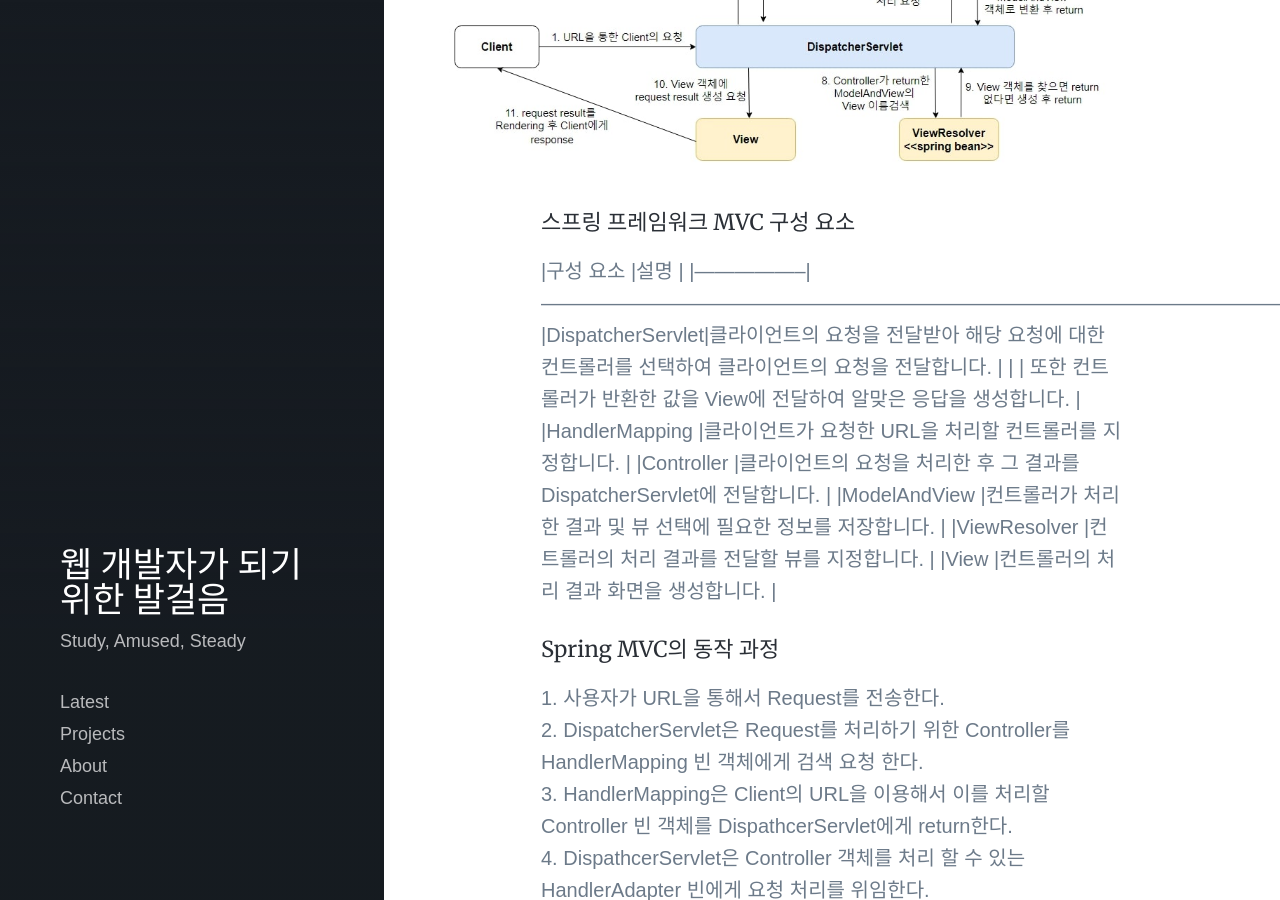
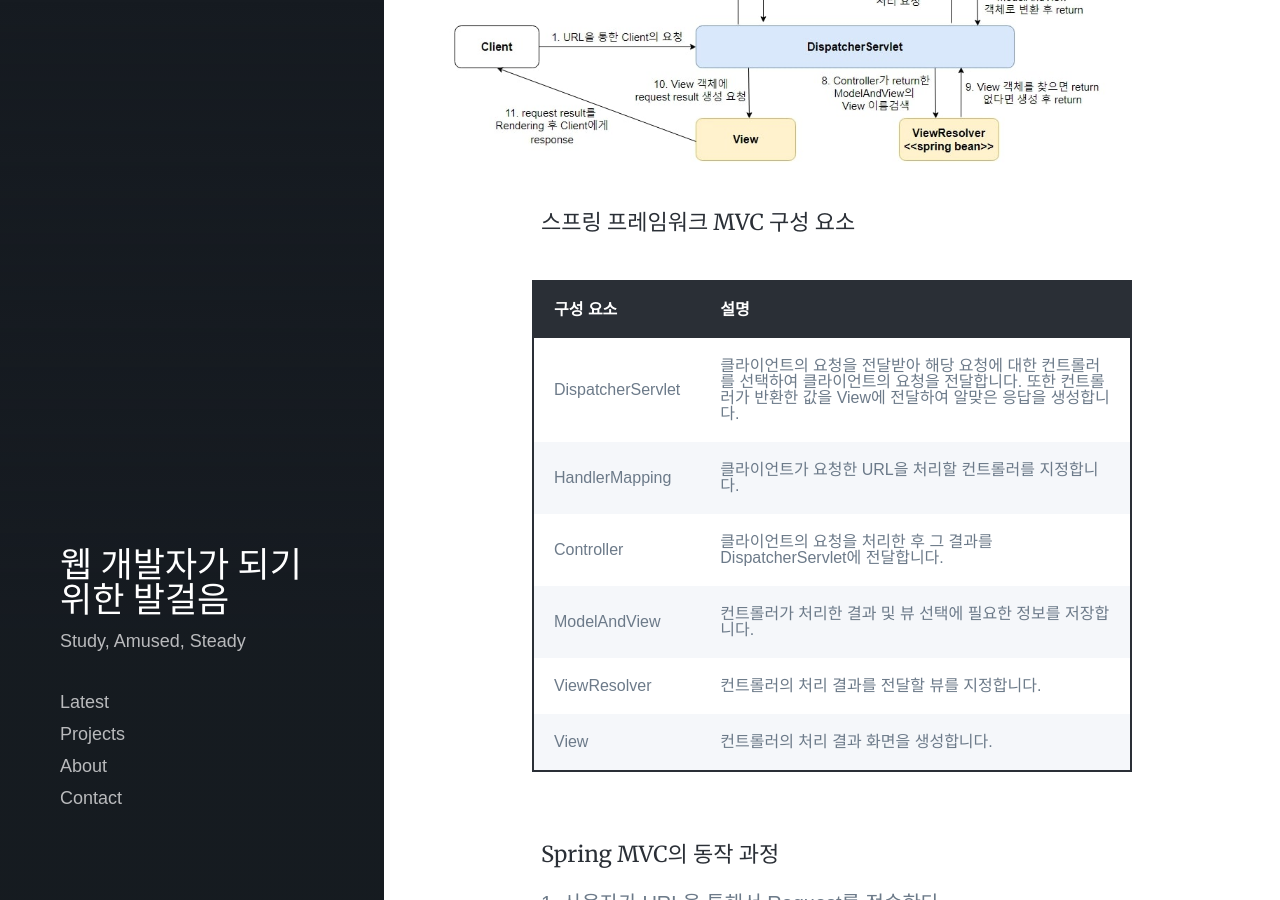
Before and after one commit to lawijdo201/lawijdo201.github.io, a Jekyll site: the page built from _posts/2022-07-24-Sping-MVC.md, in a window 1280 px wide and 900 px high, scrolled down 664 px. Built offline with Jekyll 4.4.1, drawn with Linux system fonts in a browser that asks for light colours; nearby versions of some CDN libraries; some web fonts are replaced.

```diff
--- a/_posts/2022-07-24-Sping-MVC.md
+++ b/_posts/2022-07-24-Sping-MVC.md
@@ -14,10 +14,10 @@ excerpt: MVC기능에 대해
 ![](/images/Spring_Framework/Spring-MVC-str.jpg)
 
 #### 스프링 프레임워크 MVC 구성 요소
+
 |구성 요소         |설명                                                                                                                                               |
 |-----------------|---------------------------------------------------------------------------------------------------------------------------------------------------|
-|DispatcherServlet|클라이언트의 요청을 전달받아 해당 요청에 대한 컨트롤러를 선택하여 클라이언트의 요청을 전달합니다.                                                         |
-|                 | 또한 컨트롤러가 반환한 값을 View에 전달하여 알맞은 응답을 생성합니다.                                                                                  |
+|DispatcherServlet|클라이언트의 요청을 전달받아 해당 요청에 대한 컨트롤러를 선택하여 클라이언트의 요청을 전달합니다. 또한 컨트롤러가 반환한 값을 View에 전달하여 알맞은 응답을 생성합니다.|
 |HandlerMapping   |클라이언트가 요청한 URL을 처리할 컨트롤러를 지정합니다.                                                                                                |
 |Controller       |클라이언트의 요청을 처리한 후 그 결과를 DispatcherServlet에 전달합니다.                                                                                |
 |ModelAndView     |컨트롤러가 처리한 결과 및 뷰 선택에 필요한 정보를 저장합니다.                                                                                          |
```
